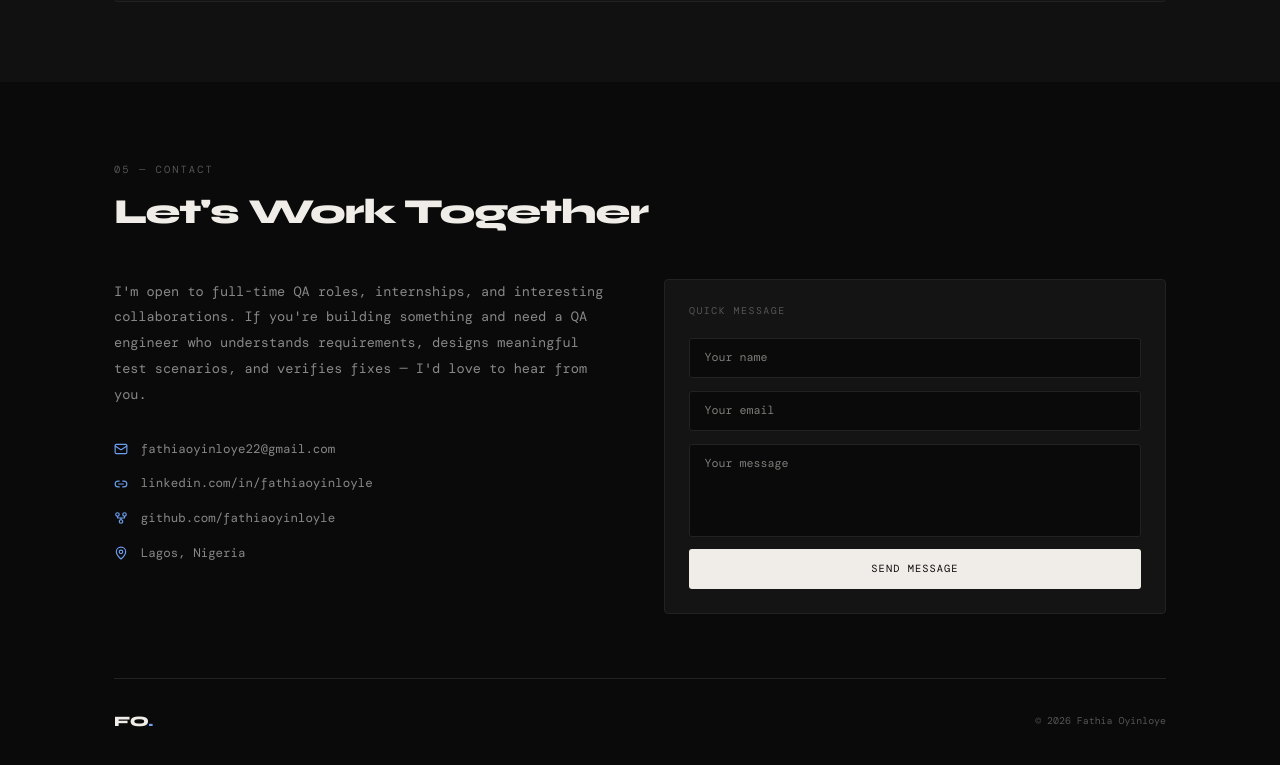
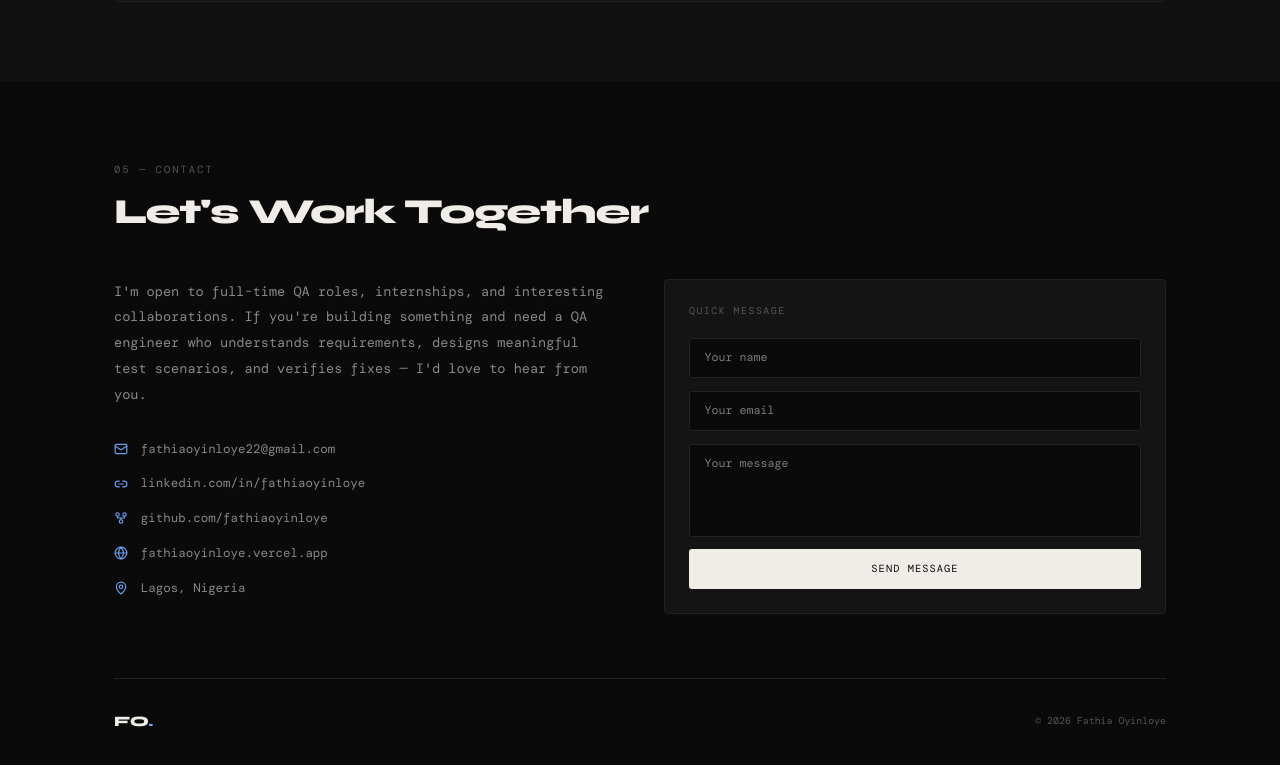
Before and after one commit to fathiaoyinloye/fathiaoyinloye, a Next.js app in the folder fathia-portfolio/: page / in a window 1280 px wide. Shown: the part 4756-5521 px from the top of the page. Built offline with nearby package versions, Linux system fonts and the light colour scheme; a web font is replaced by a local one.

Commit message:
Fix social handle spelling and add verified portfolio URL to Contact

```diff
--- a/fathia-portfolio/app/components/Contact.tsx
+++ b/fathia-portfolio/app/components/Contact.tsx
@@ -1,5 +1,5 @@
 "use client";
-import { Mail, GitFork, Link2, MapPin } from "lucide-react";
+import { Mail, GitFork, Link2, Globe, MapPin } from "lucide-react";
 
 export function Contact() {
   return (
@@ -22,8 +22,9 @@ export function Contact() {
           <div style={{ display: "flex", flexDirection: "column", gap: "1rem" }}>
             {[
               { icon: <Mail size={14} />, label: "fathiaoyinloye22@gmail.com", href: "mailto:fathiaoyinloye22@gmail.com" },
-              { icon: <Link2 size={14} />, label: "linkedin.com/in/fathiaoyinloyle", href: "https://linkedin.com/in/fathiaoyinloyle" },
-              { icon: <GitFork size={14} />, label: "github.com/fathiaoyinloyle", href: "https://github.com/fathiaoyinloyle" },
+              { icon: <Link2 size={14} />, label: "linkedin.com/in/fathiaoyinloye", href: "https://linkedin.com/in/fathiaoyinloye" },
+              { icon: <GitFork size={14} />, label: "github.com/fathiaoyinloye", href: "https://github.com/fathiaoyinloye" },
+              { icon: <Globe size={14} />, label: "fathiaoyinloye.vercel.app", href: "https://fathiaoyinloye.vercel.app/" },
               { icon: <MapPin size={14} />, label: "Lagos, Nigeria", href: null },
             ].map(({ icon, label, href }) => (
               <div key={label} style={{ display: "flex", alignItems: "center", gap: "0.8rem" }}>
--- a/fathia-portfolio/app/components/Hero.tsx
+++ b/fathia-portfolio/app/components/Hero.tsx
@@ -125,8 +125,8 @@ export function Hero() {
 
             <div style={{ display: "flex", gap: "1.5rem", flexWrap: "wrap" }}>
               {[
-                { label: "GitHub", href: "https://github.com/fathiaoyinloyle" },
-                { label: "LinkedIn", href: "https://linkedin.com/in/fathiaoyinloyle" },
+                { label: "GitHub", href: "https://github.com/fathiaoyinloye" },
+                { label: "LinkedIn", href: "https://linkedin.com/in/fathiaoyinloye" },
                 { label: "Email", href: "mailto:fathiaoyinloye22@gmail.com" },
               ].map(({ label, href }) => (
                 <a key={label} href={href} target="_blank" rel="noreferrer"
```
